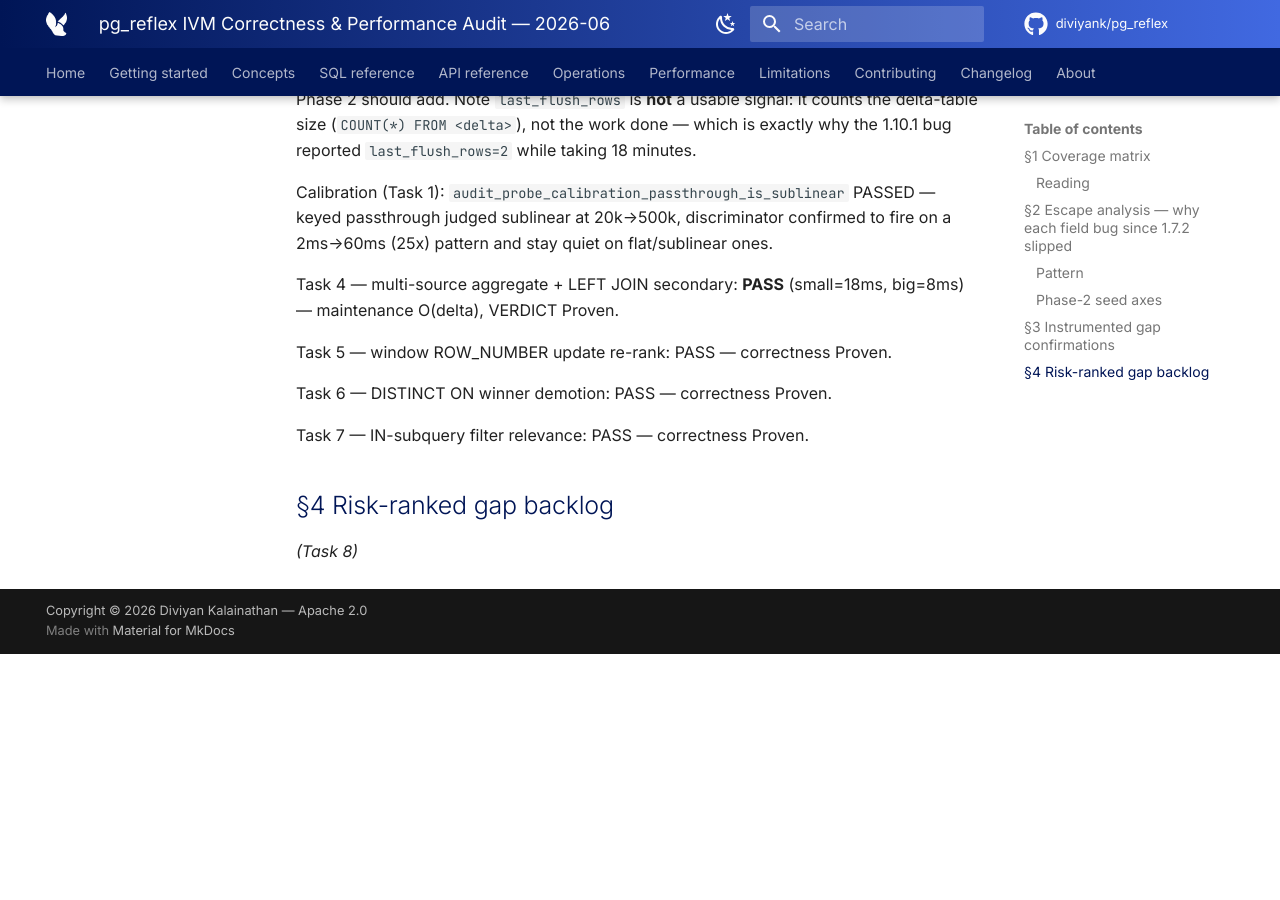
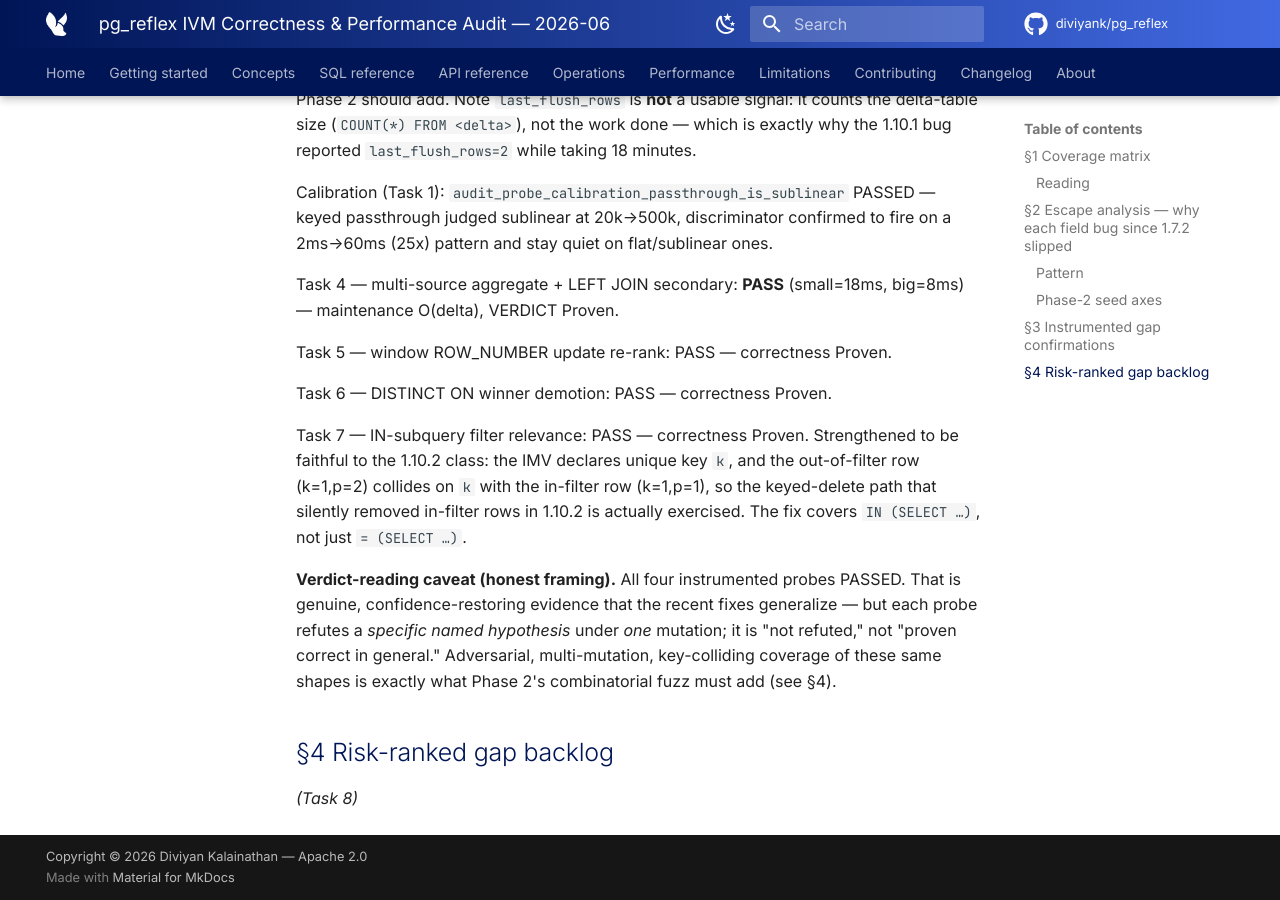
Before and after one commit to diviyank/pg_reflex, an MkDocs documentation site: the page built from docs/audit/2026-06-ivm-audit.md, in a window 1280 px wide and 900 px high, scrolled down 10143 px. Built offline with MkDocs 1.6.1 and Material for MkDocs 9.7.7, drawn with Linux system fonts in a browser that asks for light colours; comment, search, counter and statistics services are not loaded; before the commit the page ends 10797 px from its top, so only the background shows below that.

Commit message:
test(audit): make T7 faithful to 1.10.2 key-collision class + honest verdict framing
Co-Authored-By: Claude Opus 4.8 (1M context) <noreply@anthropic.com>

```diff
--- a/docs/audit/2026-06-ivm-audit.md
+++ b/docs/audit/2026-06-ivm-audit.md
@@ -110,7 +110,9 @@ Task 5 — window ROW_NUMBER update re-rank: PASS — correctness Proven.
 
 Task 6 — DISTINCT ON winner demotion: PASS — correctness Proven.
 
-Task 7 — IN-subquery filter relevance: PASS — correctness Proven.
+Task 7 — IN-subquery filter relevance: PASS — correctness Proven. Strengthened to be faithful to the 1.10.2 class: the IMV declares unique key `k`, and the out-of-filter row (k=1,p=2) collides on `k` with the in-filter row (k=1,p=1), so the keyed-delete path that silently removed in-filter rows in 1.10.2 is actually exercised. The fix covers `IN (SELECT …)`, not just `= (SELECT …)`.
+
+**Verdict-reading caveat (honest framing).** All four instrumented probes PASSED. That is genuine, confidence-restoring evidence that the recent fixes generalize — but each probe refutes a *specific named hypothesis* under *one* mutation; it is "not refuted," not "proven correct in general." Adversarial, multi-mutation, key-colliding coverage of these same shapes is exactly what Phase 2's combinatorial fuzz must add (see §4).
 
 ## §4 Risk-ranked gap backlog
 _(Task 8)_
```
Also changed, not shown: 1 other file.
